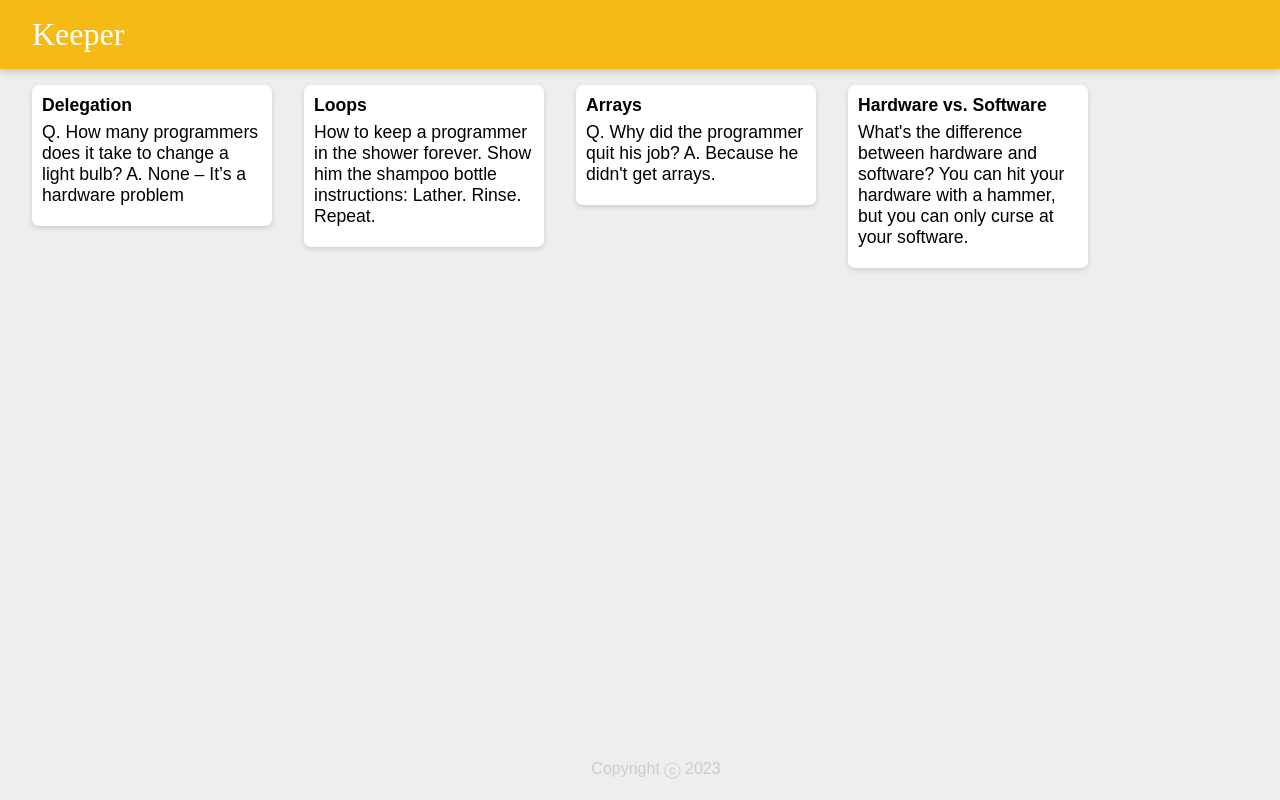
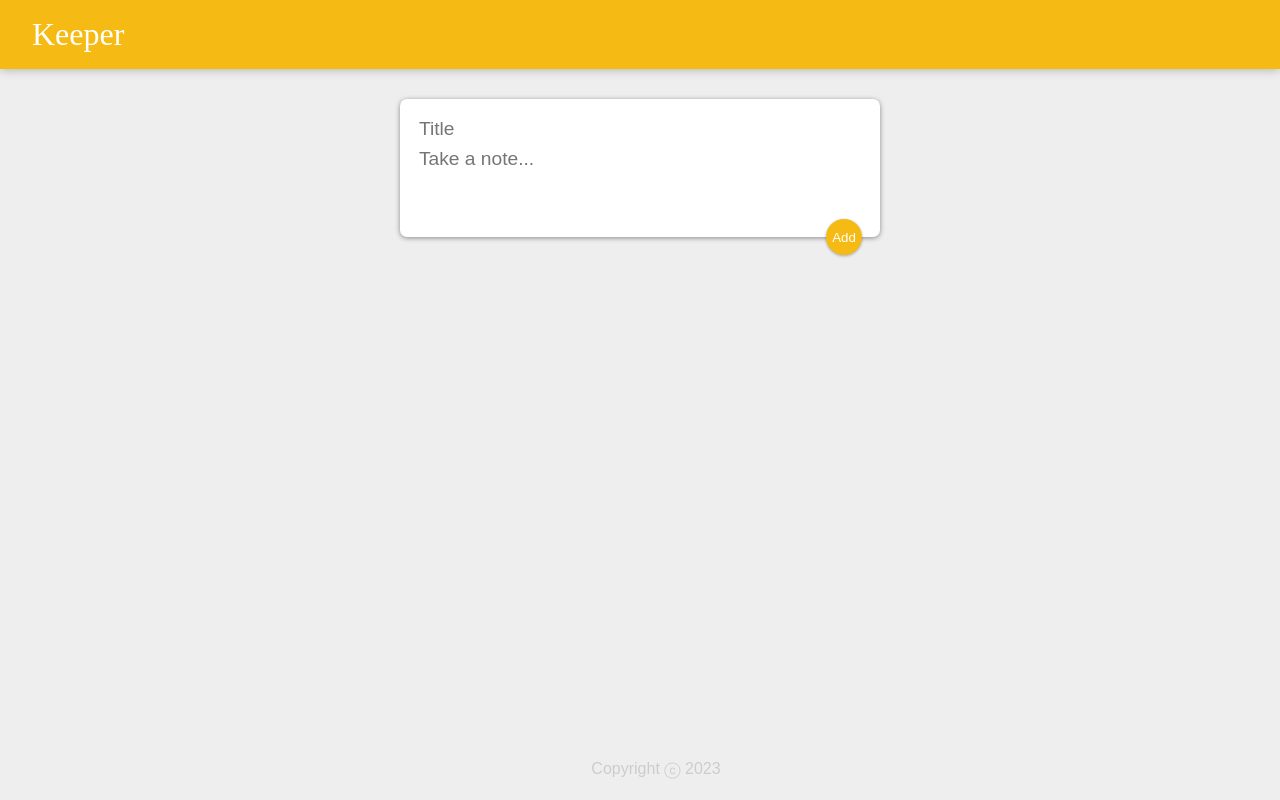
Before and after one commit to Milani1999/Keeper_App, a React (Create React App) app: page / in a window 1280 px wide. Built offline with nearby package versions, Linux system fonts and the light colour scheme.

Commit message:
Add and delete function

```diff
--- a/public/styles.css
+++ b/public/styles.css
@@ -54,3 +54,49 @@
   white-space: pre-wrap;
   word-wrap: break-word;
 }
+
+.note button {
+  position: relative;
+  float: right;
+  margin-right: 10px;
+  color: #f5ba13;
+  border: none;
+  width: 36px;
+  height: 36px;
+  cursor: pointer;
+  outline: none;
+}
+
+form {
+  position: relative;
+  width: 480px;
+  margin: 30px auto 20px auto;
+  background: #fff;
+  padding: 15px;
+  border-radius: 7px;
+  box-shadow: 0 1px 5px rgb(138, 137, 137);
+}
+form input,
+form textarea {
+  width: 100%;
+  border: none;
+  padding: 4px;
+  outline: none;
+  font-size: 1.2em;
+  font-family: inherit;
+  resize: none;
+}
+form button {
+  position: absolute;
+  right: 18px;
+  bottom: -18px;
+  background: #f5ba13;
+  color: #fff;
+  border: none;
+  border-radius: 50%;
+  width: 36px;
+  height: 36px;
+  box-shadow: 0 1px 3px rgba(0, 0, 0, 0.3);
+  cursor: pointer;
+  outline: none;
+}
--- a/src/components/App.jsx
+++ b/src/components/App.jsx
@@ -1,25 +1,41 @@
-import React from "react";
+import React, { useState } from "react";
 import Header from "./Header";
 import Footer from "./Footer";
 import Note from "./Note";
-import notes from "../notes";
-
-
-
-
+import CreateArea from "./CreateArea";
 
 function App() {
+  const [notes, setNotes] = useState([]);
+
+  function addNote(newNote) {
+    setNotes(prevNotes => {
+      return [...prevNotes, newNote];
+    });
+  }
+
+  function deleteNote(id) {
+    setNotes(prevNotes => {
+      return prevNotes.filter((noteItem, index) => {
+        return index !== id;
+      });
+    });
+  }
+
   return (
     <div>
       <Header />
-
-      {notes.map((noteItem) => <Note
-        key={noteItem.key}
-        title={noteItem.title}
-        content={noteItem.content}
-      />
-      )}
-
+      <CreateArea onAdd={addNote} />
+      {notes.map((noteItem, index) => {
+        return (
+          <Note
+            key={index}
+            id={index}
+            title={noteItem.title}
+            content={noteItem.content}
+            onDelete={deleteNote}
+          />
+        );
+      })}
       <Footer />
     </div>
   );
--- /dev/null
+++ b/src/components/CreateArea.jsx
@@ -0,0 +1,51 @@
+import React, { useState } from "react";
+
+function CreateArea(props) {
+  const [note, setNote] = useState({
+    title: "",
+    content: ""
+  });
+
+  function handleChange(event) {
+    const { name, value } = event.target;
+
+    setNote(prevNote => {
+      return {
+        ...prevNote,
+        [name]: value
+      };
+    });
+  }
+
+  function submitNote(event) {
+    props.onAdd(note);
+    setNote({
+      title: "",
+      content: ""
+    });
+    event.preventDefault();
+  }
+
+  return (
+    <div>
+      <form>
+        <input
+          name="title"
+          onChange={handleChange}
+          value={note.title}
+          placeholder="Title"
+        />
+        <textarea
+          name="content"
+          onChange={handleChange}
+          value={note.content}
+          placeholder="Take a note..."
+          rows="3"
+        />
+        <button onClick={submitNote}>Add</button>
+      </form>
+    </div>
+  );
+}
+
+export default CreateArea;
--- a/src/components/Note.jsx
+++ b/src/components/Note.jsx
@@ -1,10 +1,15 @@
 import React from "react";
 
 function Note(props) {
+  function handleClick() {
+    props.onDelete(props.id);
+  }
+
   return (
     <div className="note">
       <h1>{props.title}</h1>
       <p>{props.content}</p>
+      <button onClick={handleClick}>DELETE</button>
     </div>
   );
 }
--- a/src/index.js
+++ b/src/index.js
@@ -3,6 +3,3 @@
 import App from "./components/App";
 
 ReactDOM.render(<App />, document.getElementById("root"));
-
-//Challenge. Render all the notes inside notes.js as a seperate Note
-//component.
--- a/src/notes.js
+++ /dev/null
@@ -1,28 +0,0 @@
-const notes = [
-    {
-      key: 1,
-      title: "Delegation",
-      content:
-        "Q. How many programmers does it take to change a light bulb? A. None – It’s a hardware problem"
-    },
-    {
-      key: 2,
-      title: "Loops",
-      content:
-        "How to keep a programmer in the shower forever. Show him the shampoo bottle instructions: Lather. Rinse. Repeat."
-    },
-    {
-      key: 3,
-      title: "Arrays",
-      content:
-        "Q. Why did the programmer quit his job? A. Because he didn't get arrays."
-    },
-    {
-      key: 4,
-      title: "Hardware vs. Software",
-      content:
-        "What's the difference between hardware and software? You can hit your hardware with a hammer, but you can only curse at your software."
-    }
-  ];
-
-  export default notes;
```
Also changed, not shown: src/components/Header.jsx (+5 -5 lines). Lines whose indentation alone changed are shown as unchanged.
